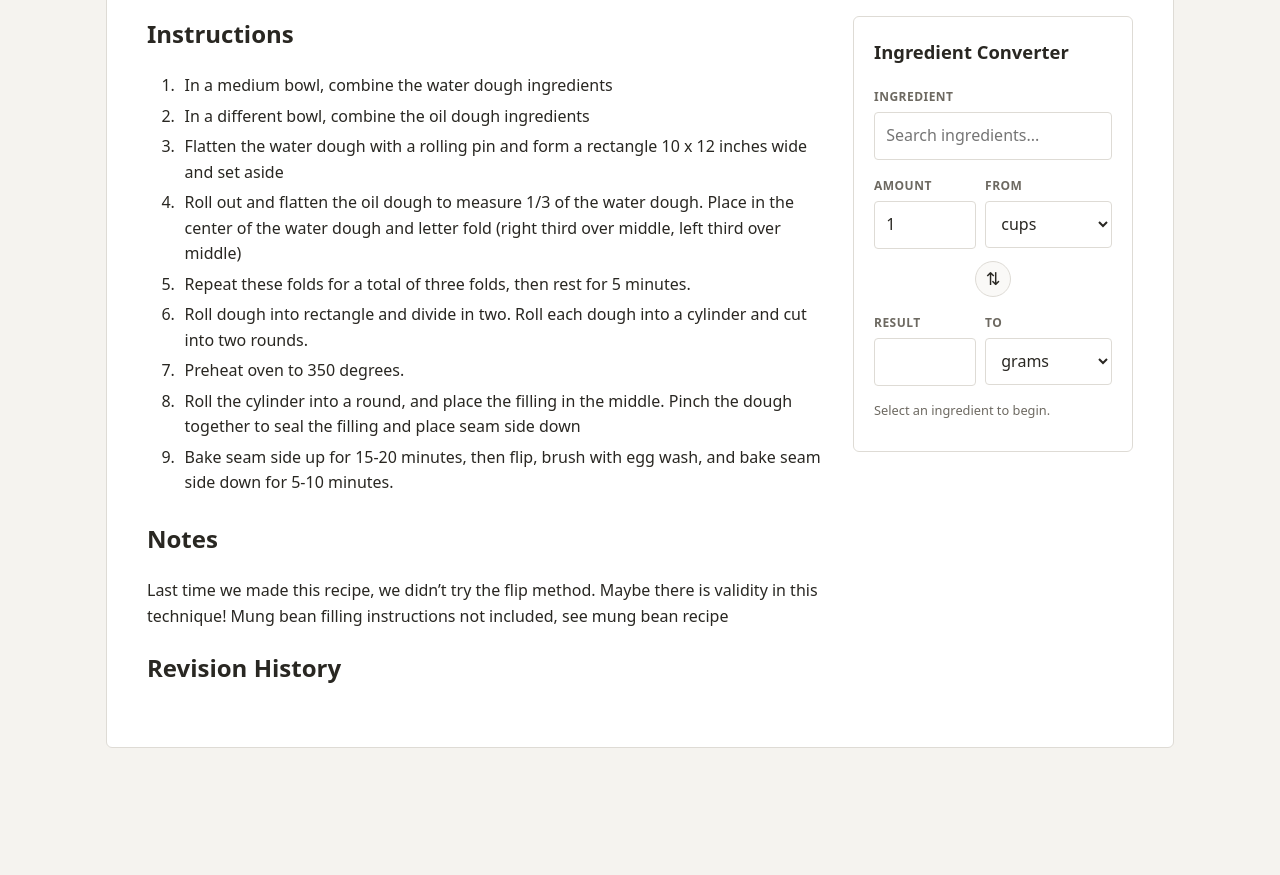
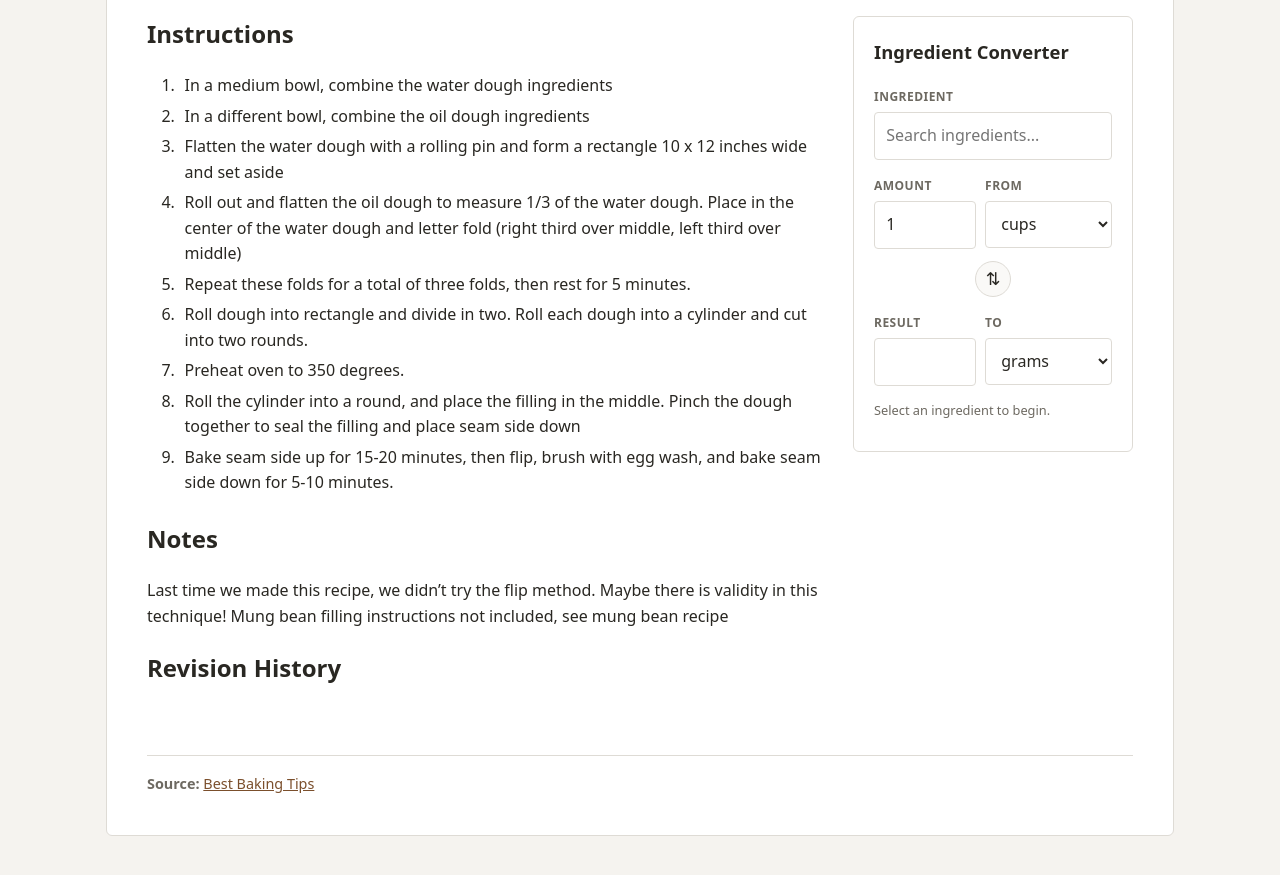
Before and after one commit to sundaycake/recipes, a Jekyll site: the page built from _recipes/mung-bean-hopia.md, in a window 1280 px wide and 900 px high, scrolled down 1122 px. Shown: the top 875 px of the window. Built offline with Jekyll 4.4.1, drawn with Linux system fonts in a browser that asks for light colours; before the commit the page ends 1934 px from its top, so only the background shows below that.

Commit message:
Update mung-bean-hopia.md

```diff
--- a/_recipes/mung-bean-hopia.md
+++ b/_recipes/mung-bean-hopia.md
@@ -17,8 +17,8 @@ cook_time:
 cook_temp: 350°F
 cook_method:
 
-source:
-source_url: https://www.facebook.com/jhoeberns/posts/ube-monggo-hopia-recipe-ingredientsmunggo-filling1-cup-red-mung-bean-or-yellow-b/9407439129287352/
+source: Best Baking Tips
+source_url: https://bestbakingtips.com/sweet-mung-bean-hopia/
 ---
 
 ## Equipment
```
